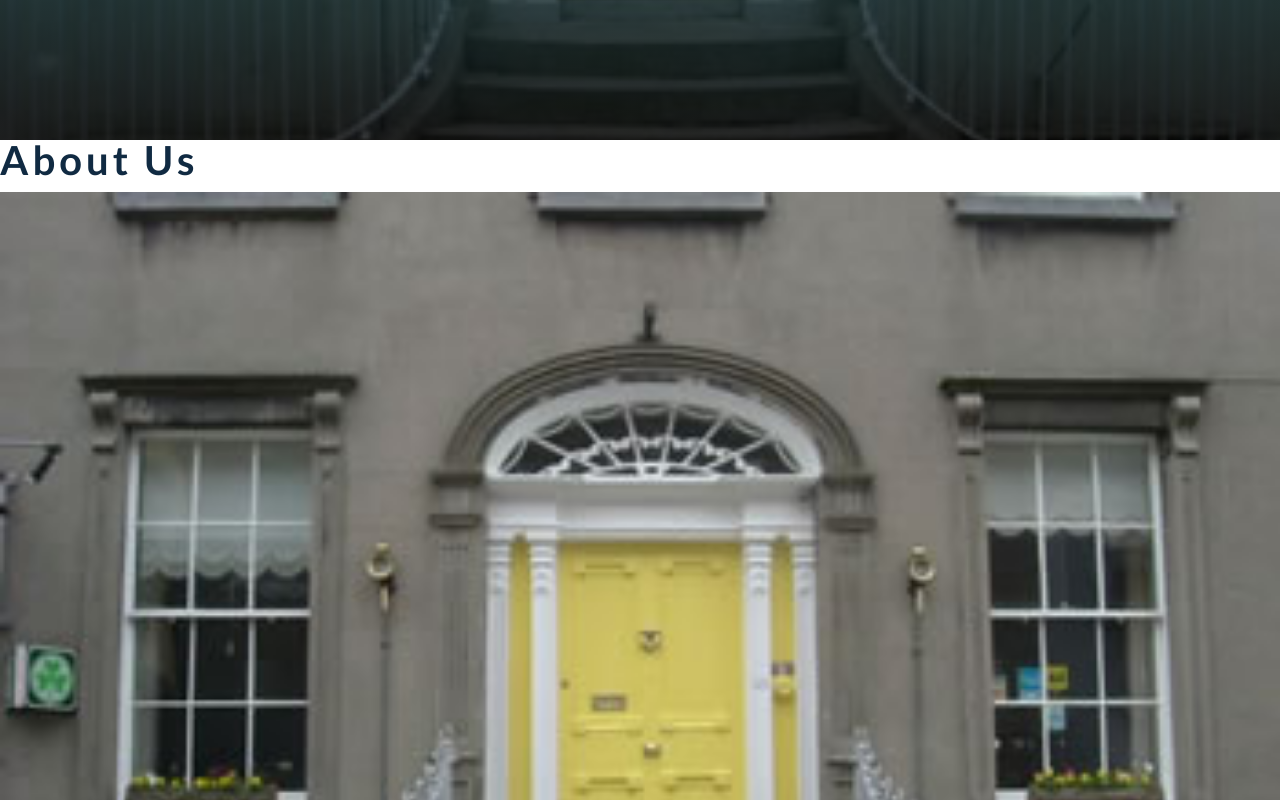
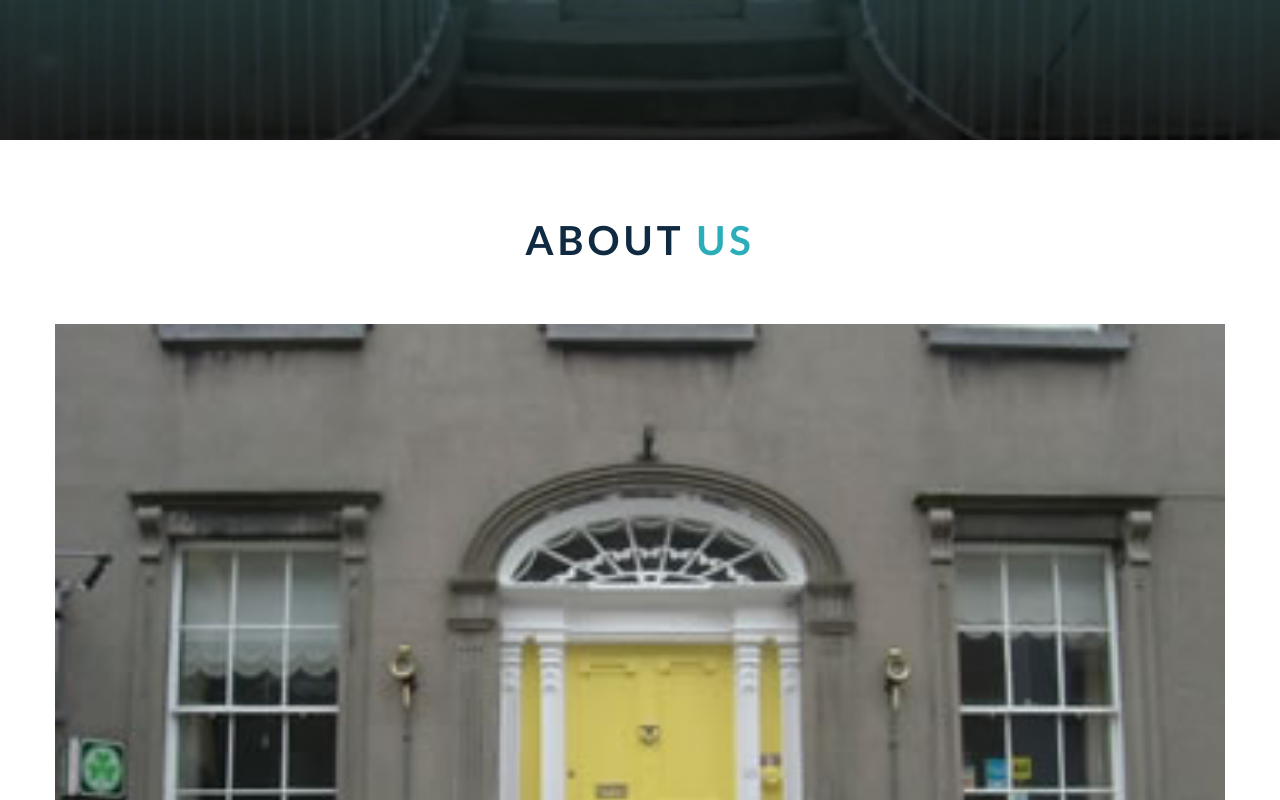
Before and after one commit to tod619/ashmoreHouse, a plain HTML site: page index.html in a window 1280 px wide. Shown: the part 660-1460 px from the top of the page. Drawn offline with Linux system fonts and the light colour scheme.

Commit message:
create global section styles in style.css file

```diff
--- a/assets/style/style.css
+++ b/assets/style/style.css
@@ -149,6 +149,29 @@ p {
   background: var(--clr-primary-8);
 }
 
+.section {
+  padding: 5rem 0;
+}
+
+.section-title {
+  text-align: center;
+  margin-bottom: 4rem;
+}
+
+.section-title h2 {
+  text-transform: uppercase;
+}
+
+.section-title span {
+  color: var(--clr-primary-5);
+}
+
+.section-center {
+  width: 90vw;
+  margin: 0 auto;
+  max-width: 1170px;
+}
+
 /*
 ===============
 Navbar
@@ -242,6 +265,12 @@ Footer
 Media Query
 ===============
 */
+@media screen and (min-width: 992px) {
+  .section-center {
+    width: 95vw;
+  }
+}
+
 @media screen and (min-width: 768px) {
   .hero-banner {
     padding: 0;
```
